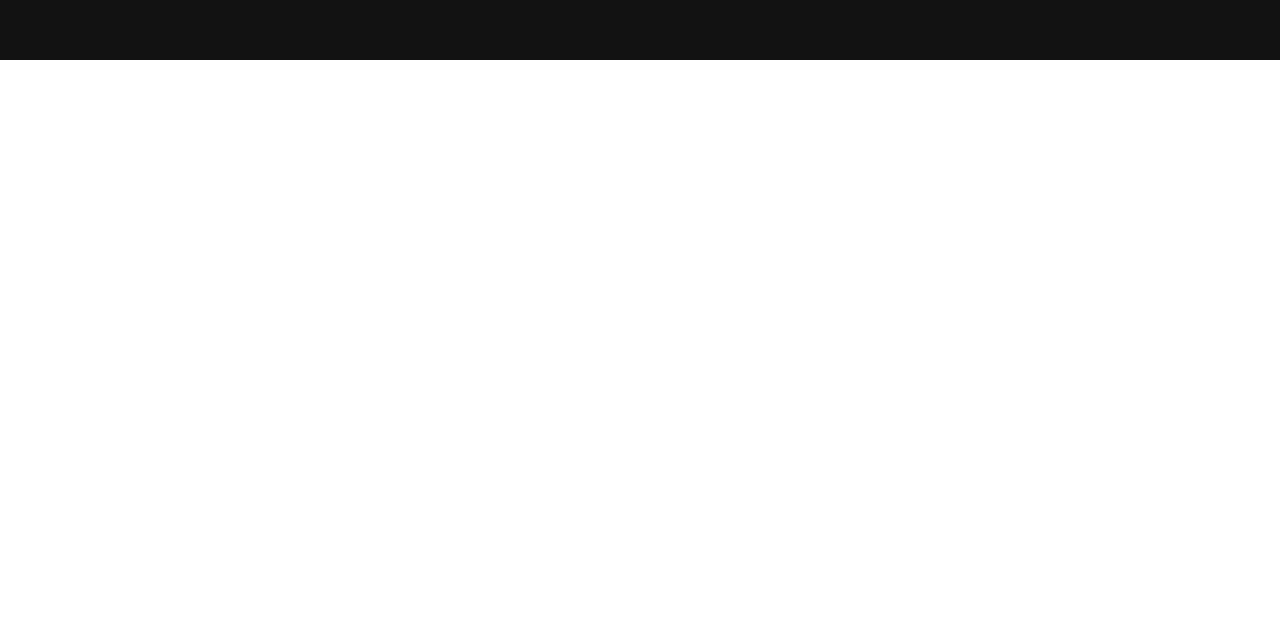
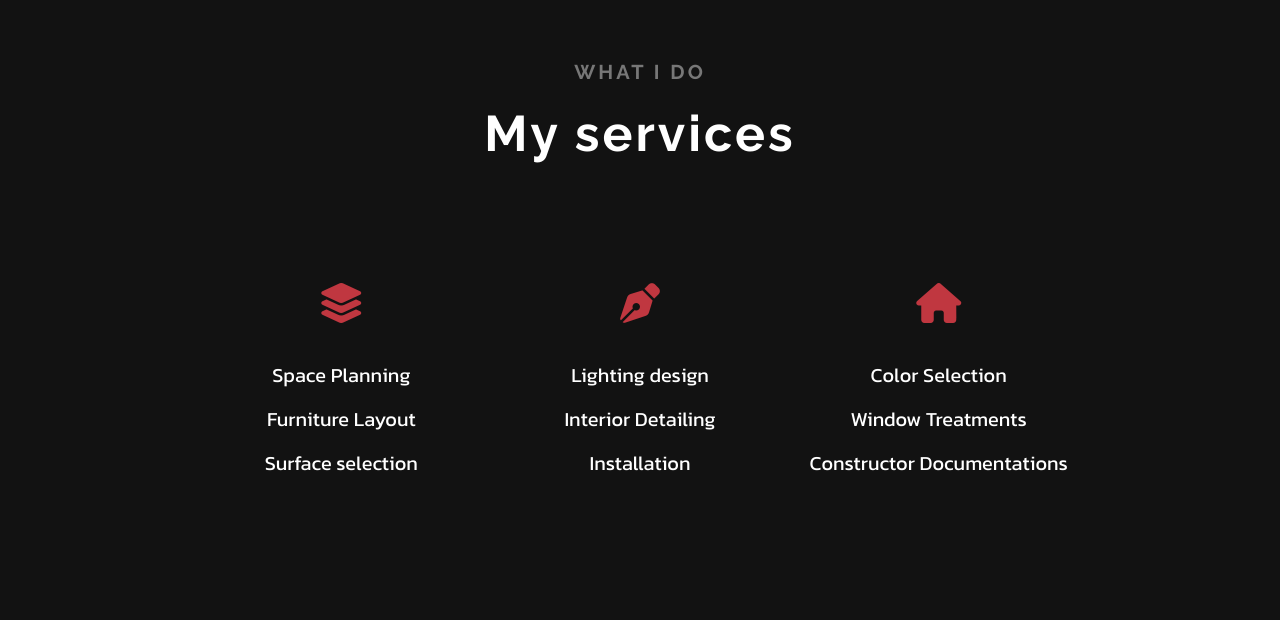
Before and after one commit to Dima-Kutaini/HTML-CSS-Javascript-project, a plain HTML site: page index.html in a window 1280 px wide. Shown: the part 1540-2160 px from the top of the page. Before the commit the page ends 1800 px from the top, so only its background shows below. Drawn offline with Linux system fonts and the light colour scheme; a web font is replaced by a local one.

Commit message:
create services section

```diff
--- a/index.html
+++ b/index.html
@@ -122,6 +122,37 @@
       </section>
 
       <!-- End of about   -->
+      <!-- services -->
+      <section class="services">
+        <div class="services-header">
+          <h3>What I do</h3>
+          <h1> My services</h1>
+        </div>
+        <div class="services-list">
+          <div class="list-item">
+            <i class="fa-solid fa-layer-group"></i>
+            <span>Space Planning</span>
+            <span>Furniture Layout</span>
+            <span>Surface selection</span>
+          </div>
+          <div class="list-item">
+            <i class="fa-solid fa-pen-nib"></i>
+            <span>Lighting design</span>
+            <span> Interior Detailing</span>
+            <span> Installation</span>
+          </div>
+          <div class="list-item">
+            <i class="fa-solid fa-house"></i>
+            <span> Color Selection</span>
+            <span> Window Treatments</span>
+            <span>Constructor Documentations</span>
+          </div>
+        </div>
+      </section>
+
+      <!-- End of services -->
+
+
     </div>
     <!-- End of container -->
 
--- a/script.js
+++ b/script.js
@@ -1,24 +1,31 @@
-const menuIcon=document.querySelector(".menu-icon");
+/** @format */
+
+const menuIcon = document.querySelector('.menu-icon');
 const xBtn = document.querySelector('.x-btn');
 const navigation = document.querySelector('.navigation');
 
-
-menuIcon.addEventListener("click", ()=>{
-    navigation.classList.add("navigate");
+menuIcon.addEventListener('click', () => {
+  navigation.classList.add('navigate');
 });
 
+xBtn.addEventListener('click', () => {
+  navigation.classList.remove('navigate');
+});
 
-xBtn.addEventListener('click', () => {
-    navigation.classList.remove('navigate');
-  });
+window.addEventListener('scroll', () => {
+  const about = document.querySelector('.about');
+  const services = document.querySelector('.services');
+  if (window.pageYOffset >= 200) {
+    about.classList.add('change');
+  } else {
+    about.classList.remove('change');
+  }
+    if (window.pageYOffset >= about.offsetTop +200) {
+      services.classList.add('change');
+    } else {
+      services.classList.remove('change');
+    }
+console.log('about.offsetTop:', about.offsetTop);
+console.log('window.pageYOffset:', window.pageYOffset);
 
-window.addEventListener("scroll",()=>{
-    const about= document.querySelector(".about")
-    if(window.pageYOffset>= 200){
-        about.classList.add("change")
-    }
-    else{
-        about.classList.remove("change")
-    }
-    console.log(window.pageYOffset)
-})
+});
--- a/style.css
+++ b/style.css
@@ -49,7 +49,7 @@ html {
   left: 0;
   width: 100%;
   height: 10rem;
-  z-index:100 ;
+  z-index: 100;
 }
 .designer {
   position: absolute;
@@ -266,75 +266,67 @@ html {
   text-transform: uppercase;
   color: #fff;
   letter-spacing: 0.5rem;
-
 }
 
 /* End of landing */
 
-
 /* About  */
 
-.about{
+.about {
   width: 100%;
   height: 100vh;
   display: flex;
   justify-content: center;
-  padding-top: 10rem ;
-
+  padding-top: 10rem;
 }
-.about-left{
+.about-left {
   width: 40%;
   position: relative;
 }
-.about-left img{
+.about-left img {
   width: 33rem;
   height: 55rem;
   object-fit: cover;
   position: absolute;
   top: -10rem;
   right: 0;
-opacity:0 ;
+  opacity: 0;
   visibility: hidden;
   transform: translateY(20rem);
-transition: all 1s .5s;
-
+  transition: all 1s 0.5s;
 }
-.change .about-left img{
-  opacity:0.8 ;
+.change .about-left img {
+  opacity: 0.8;
   visibility: visible;
   transform: translateY(0);
-
 }
-.about-right{
+.about-right {
   width: 60%;
   position: relative;
-  opacity:0 ;
+  opacity: 0;
   visibility: hidden;
   transform: translateY(20rem);
-transition: all 1.5s .5s;
-
+  transition: all 1.5s 0.5s;
 }
-.change .about-right{
-  opacity:0.8 ;
+.change .about-right {
+  opacity: 0.8;
   visibility: visible;
   transform: translateY(0);
-
 }
-.about-right h1{
-  font-family: "kanit", sans-serif;
+.about-right h1 {
+  font-family: 'kanit', sans-serif;
   font-size: 20rem;
   font-weight: bold;
   text-transform: uppercase;
-  letter-spacing: .3rem;
+  letter-spacing: 0.3rem;
   color: #222;
   position: absolute;
   top: -20rem;
   left: 15rem;
-
 }
 
-.about-right h3{
-  font-family:"kanit", sans-serif ;
+.about-right h3 {
+  font-family: 'kanit', sans-serif;
   font-size: 4rem;
   font-weight: 300;
   color: #fff;
@@ -342,26 +334,24 @@ left: 15rem;
   top: -7rem;
   left: 25rem;
 }
-.info{
+.info {
   position: absolute;
   top: 5rem;
   left: 25rem;
 }
-.info p{
-  font-family:"kanit", sans-serif;
+.info p {
+  font-family: 'kanit', sans-serif;
   font-size: 1.8rem;
   width: 45rem;
   color: #777;
   line-height: 1.8;
   margin-bottom: 5rem;
-
 }
-.social-media{
+.social-media {
   display: flex;
   margin-bottom: 5rem;
-
 }
-.social-media i{
+.social-media i {
   width: 6rem;
   height: 6rem;
   border-radius: 50%;
@@ -371,28 +361,104 @@ left: 15rem;
   align-items: center;
   font-size: 2.5rem;
   margin-right: 2rem;
-  color:#c03740;
+  color: #c03740;
   cursor: pointer;
-
 }
-.info h4{
-  font-size:1.8rem ;
+.info h4 {
+  font-size: 1.8rem;
   color: #fff;
 }
-.info span{
+.info span {
   font-size: 1.6rem;
   font-weight: bold;
   color: #777;
   display: block;
   margin: 2rem 0;
-
 }
-.info a{
-  font-family:"kanit", sans-serif ;
+.info a {
+  font-family: 'kanit', sans-serif;
   color: #c03740;
 }
 
-
 /* End of about  */
 
+/* services */
+
+.services {
+  width: 100%;
+  height: 70vh;
+  display: flex;
+  flex-direction: column;
+  align-items: center;
+}
+.services-header {
+  text-align: center;
+  /* opacity: 0;
+   visibility: hidden;
+  transform: translateY(5rem); */
+  transform: all 1s;
+}
+
+/* .change.services-header{
+  opacity: 1;
+  visibility: visible;
+  transition: translateY(0);
+}  */
+.services-header h3{
+  font-size: 2rem;
+  text-transform: uppercase;
+  color: #777;
+  letter-spacing: 0.3rem;
+  margin-bottom: 2rem;
+}
+
+.services-header h1 {
+  font-size: 5rem;
+  color: #fff;
+  letter-spacing: 0.3rem;
+  margin-bottom: 12rem;
+}
+.services-list {
+  width: 70%;
+  display: flex;
+  justify-content: space-evenly;
+}
+.list-item {
+  width: 30rem;
+  display: flex;
+  flex-direction: column;
+  align-items: center;
+ /* opacity: 0;
+  visibility: hidden;*/
+  transition: translateY(5rem);
+}
+/* .list-item:nth-child(1) {
+  transition: all 1s 0.5s;
+}
+
+.list-item:nth-child(2) {
+  transition: all 1s 0.7s;
+}
+.list-item:nth-child(3) {
+  transition: all 1s 0.9s;
+} */
+/* .change.list-item{
+  opacity: 1;
+  visibility: visible;
+  transform: translateY(0);
+} */
+.list-item i {
+  font-size: 4rem;
+  color: #c03740;
+  margin-bottom: 3rem;
+}
+.list-item span {
+  font-family: 'kanit', sans-serif;
+  font-size: 2rem;
+  color: #fff;
+  margin: 0.7rem 0;
+}
+
+/* End of services */
+
 /* end of container */
```
Lines whose indentation alone changed are shown as unchanged.
